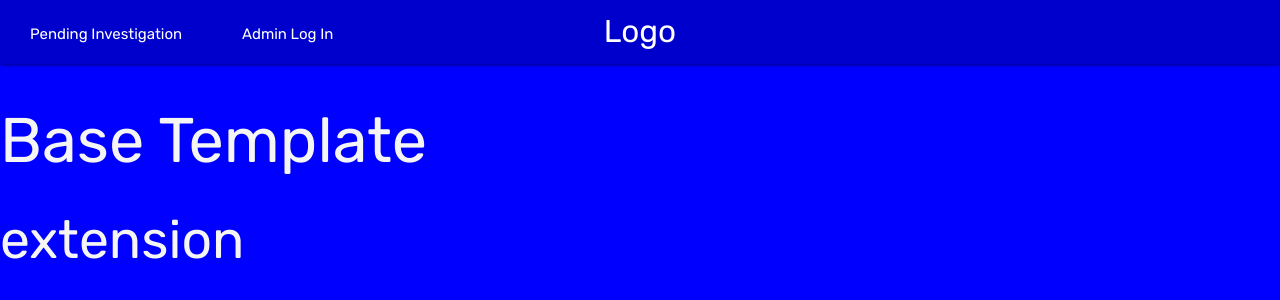
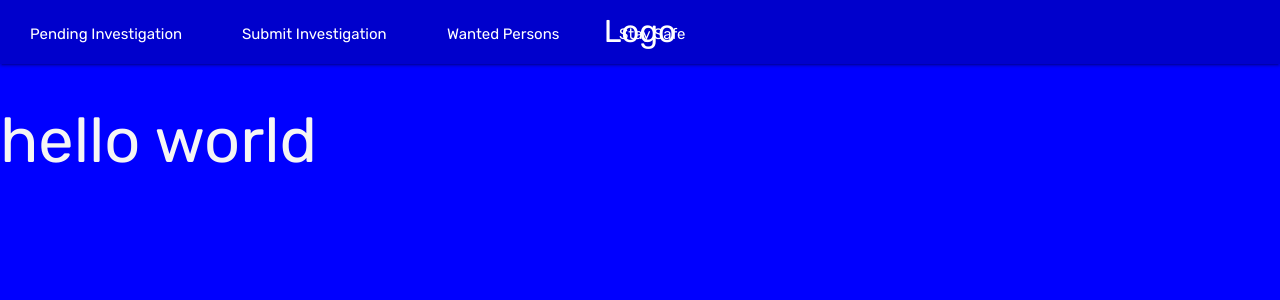
Before and after one commit to Code-Institute-Submissions/adamkcook94-london_pd_AugResub, a Flask app: page / in a window 1280 px wide. Shown: the top 300 px of the page. Run offline with Flask 2, Linux system fonts and the light colour scheme; data that the repository does not hold is empty; some libraries are stand-ins or nearby versions.

Commit message:
Updated navbar page names

```diff
--- a/app.py
+++ b/app.py
@@ -18,6 +18,10 @@ mongo = PyMongo(app)
 
 
 @app.route("/")
+def home():
+    return render_template("home.html")
+
+
 @app.route("/pending_inv")
 def pending_inv():
     pending = mongo.db.pending.find()
--- a/templates/base.html
+++ b/templates/base.html
@@ -24,24 +24,28 @@
     <header>
         <nav class="nav-extended nav-color">
             <div class="nav-wrapper">
-                <a href="#" class="brand-logo center">Logo</a>
+                <a href="{{ url_for('home') }}" class="brand-logo center">Logo</a>
                 <a href="#" data-target="mobile-demo" class="sidenav-trigger"><i class="material-icons">menu</i></a>
                 <ul class="nav-text left hide-on-med-and-down">
-                    <li class="hvr-underline-from-center nav-item"><a href="#">Pending Investigation</a>
+                    <li class="hvr-underline-from-center nav-item"><a href="{{ url_for('pending_inv') }}">Pending
+                            Investigation</a>
                     </li>
-                    <li class="hvr-underline-from-center nav-item"><a href="#">Admin Log In</a></li>
-
+                    <li class="hvr-underline-from-center nav-item"><a href="#">Submit Investigation</a></li>
+                    <li class="hvr-underline-from-center nav-item"><a href="#">Wanted Persons</a></li>
+                    <li class="hvr-underline-from-center nav-item"><a href="#">Stay Safe</a></li>
                 </ul>
             </div>
         </nav>
 
         <ul class="sidenav" id="mobile-demo">
+            <li><a href="#">Home</a></li>
             <li><a href="#">Pending Investigation</a></li>
             <li><a href="#">Admin Log In</a></li>
-
+            <li><a href="#">Submit Investigation</a></li>
+            <li><a href="#">Wanted Persons</a></li>
+            <li><a href="#">Stay Safe</a></li>
         </ul>
     </header>
-    <h1>Base Template</h1>
     {% block content %}
     {% endblock %}
 
--- /dev/null
+++ b/templates/home.html
@@ -0,0 +1,6 @@
+{% extends "base.html" %}
+
+
+{% block content %}
+<h1>hello world</h1>
+{% endblock %}
```
